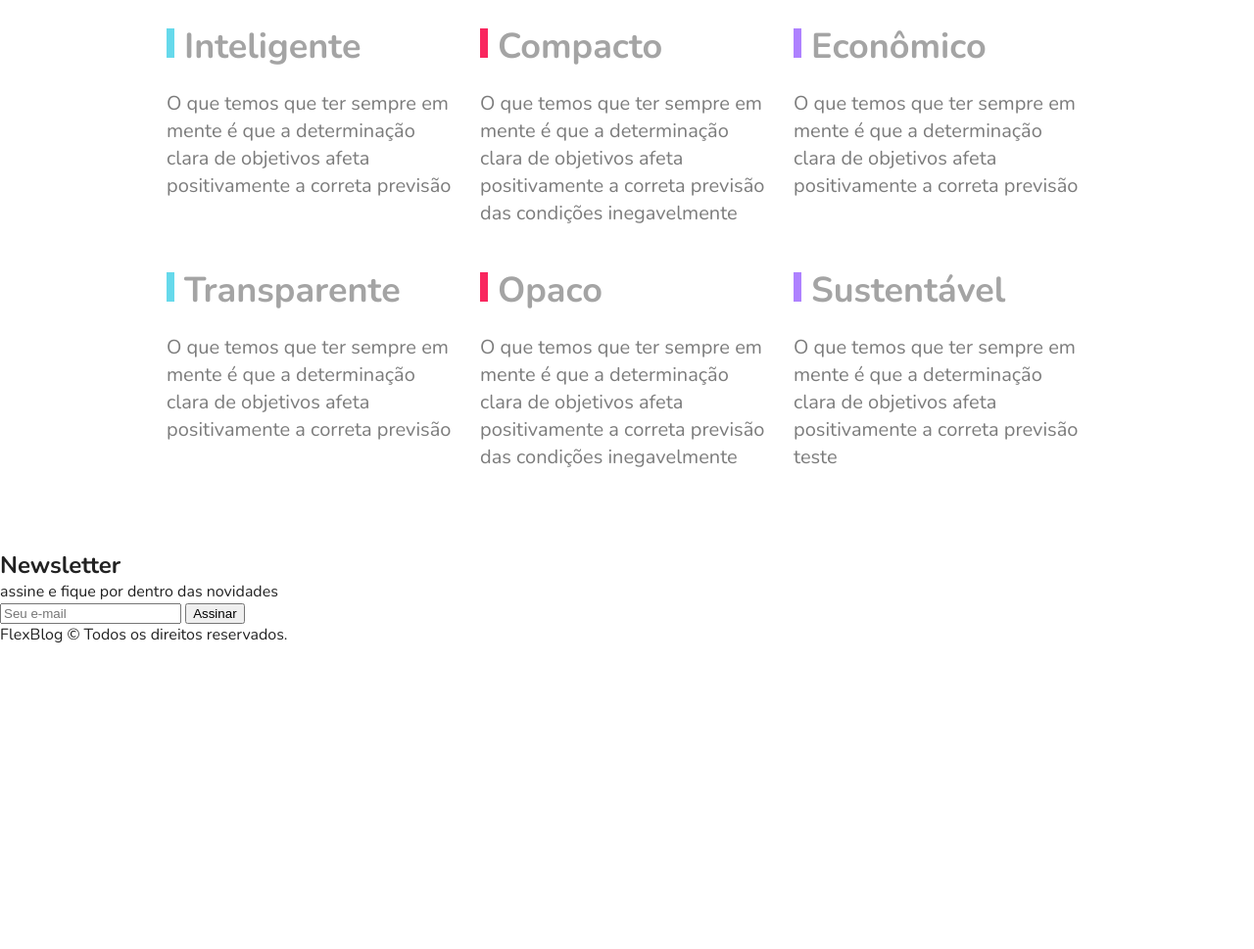
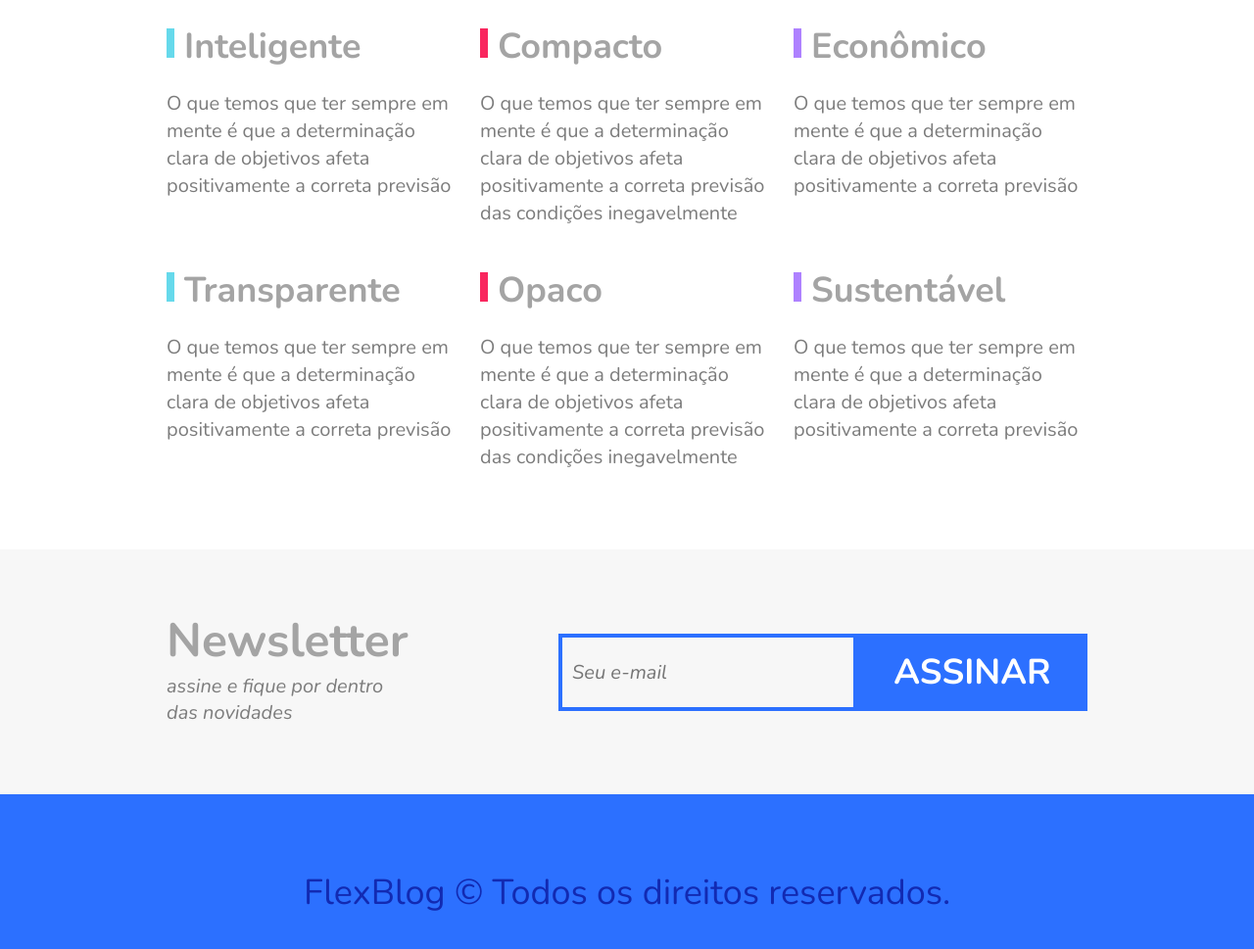
Before and after one commit to VictorLoures/flexblog, a plain HTML site: page index.html in a window 1280 px wide. Shown: the part 2598-3567 px from the top of the page at 98% size. Before the commit the page ends 3257 px from the top, so only its background shows below. Drawn offline with nearby package versions, Linux system fonts and the light colour scheme.

Commit message:
parte newsletter

```diff
--- a/css/style.css
+++ b/css/style.css
@@ -295,9 +295,89 @@ img {
   color: #7c7c7c;
 }
 
+.newsletter {
+  background: #f7f7f7;
+  padding: 60px calc((100% - 960px) / 2);
+  display: flex;
+  flex-wrap: wrap;
+}
+
+.newsletter-info {
+  flex: 1 1 240px;
+  margin: 0 10px;
+}
+
+.newsletter-info h1 {
+  font-size: 3rem;
+  color: #a4a4a4;
+}
+
+.newsletter-info p {
+  font-size: 1.25rem;
+  font-style: italic;
+  max-width: 230px;
+  color: #7c7c7c;
+  margin-bottom: 10px;
+}
+
+.newsletter-form {
+  flex: 2 1 260px;
+  margin: 0 10px;
+  align-self: center;
+  display: flex;
+  flex-wrap: wrap;
+}
+
+.newsletter-form input {
+  flex: 3 1 200px;
+  font-size: 1.25rem;
+  color: #7c7c7c;
+  font-style: italic;
+  font-family: "Nunito", Arial, Helvetica, sans-serif;
+  border: 4px solid #2c70ff;
+  background: transparent;
+  padding: 10px;
+  margin: 0px;
+  border-radius: 0px;
+}
+
+.newsletter-form button {
+  flex: 1 1 200px;
+  font-family: "Nunito", Arial, Helvetica, sans-serif;
+  font-size: 2.25rem;
+  font-weight: bold;
+  text-transform: uppercase;
+  background: #2c70ff;
+  color: #fff;
+  margin: 0;
+  cursor: pointer;
+  border: 0;
+  padding: 15px 10px;
+}
+
+.footer {
+  display: flex;
+  background: #2c70ff;
+  align-items: center;
+  height: 200px;
+}
+
+.footer p {
+  flex: 1;
+  text-align: center;
+  font-size: 2.25rem;
+  color: #122ab2;
+}
+
 @media (max-width: 800px) {
   .preco {
     padding-left: 10px;
     padding-right: 10px;
   }
 }
+
+@media (max-width: 600px) {
+  .newsletter-form button {
+    font-size: 1.5rem;
+  }
+}
--- a/index.html
+++ b/index.html
@@ -131,7 +131,7 @@
         </div>
         <div class="qualidade-item">
             <h2>Sustentável</h2>
-            <p>O que temos que ter sempre em mente é que a determinação clara de objetivos afeta positivamente a correta previsão teste</p>
+            <p>O que temos que ter sempre em mente é que a determinação clara de objetivos afeta positivamente a correta previsão</p>
         </div>
     </section>
 
@@ -140,7 +140,7 @@
             <h1>Newsletter</h1>
             <p>assine e fique por dentro das novidades</p>
         </div>
-        <form action="" class="newslwtter-form">
+        <form action="" class="newsletter-form">
             <input type="text" placeholder="Seu e-mail">
             <button>Assinar</button>
         </form>
```
